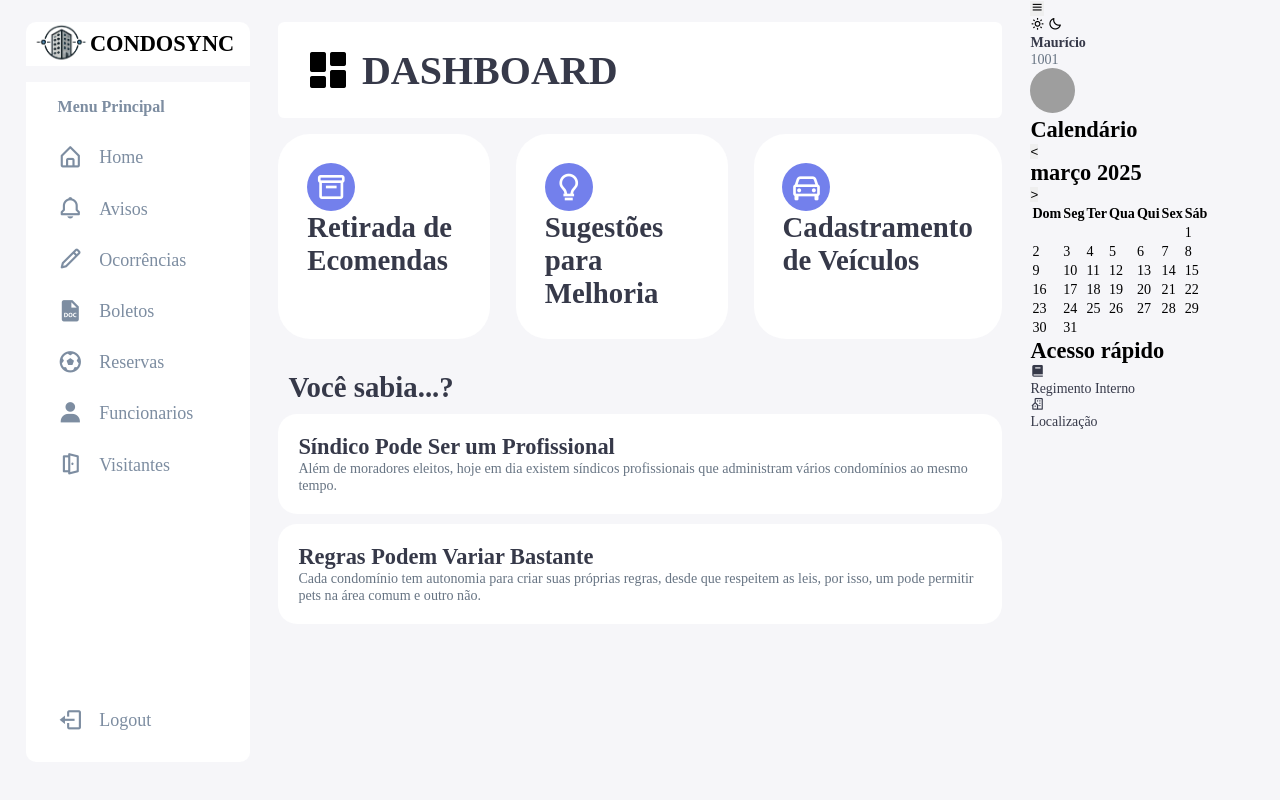
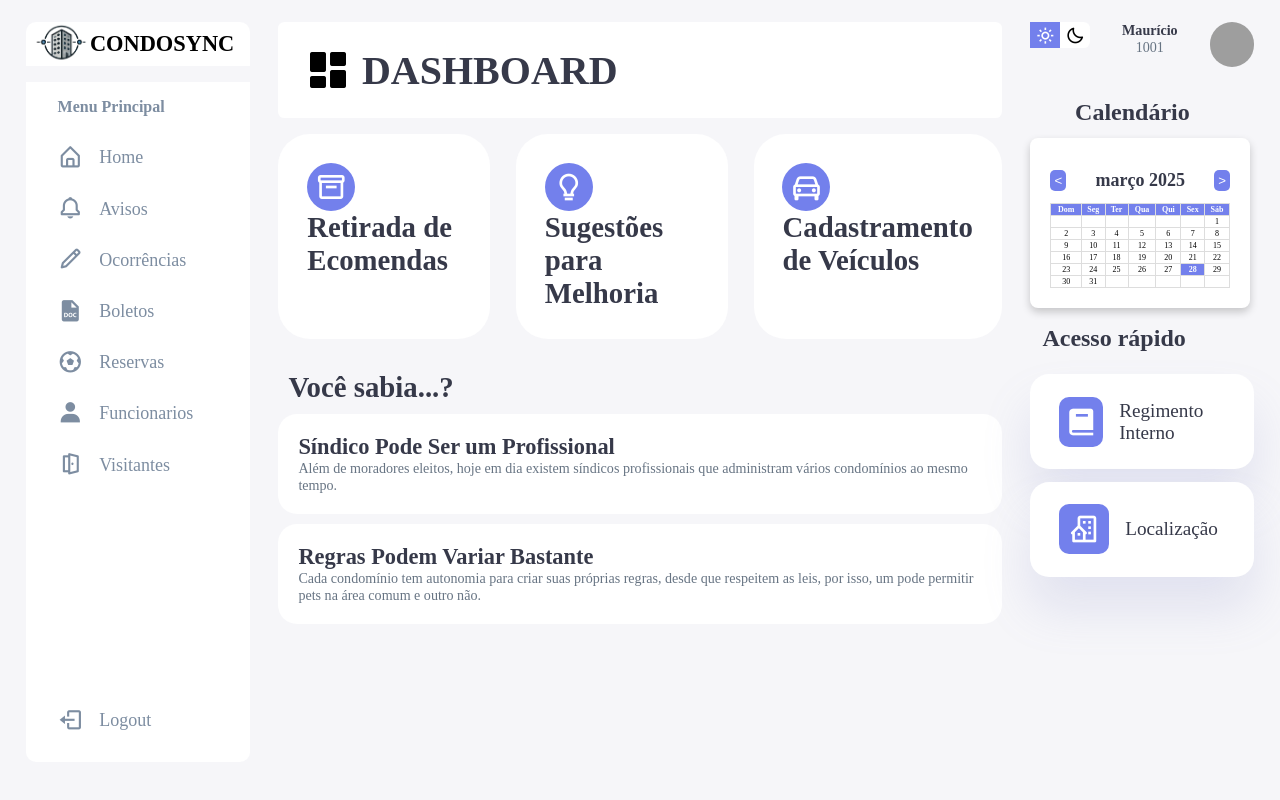
Before and after one commit to caioguimaraesr/CondoSync, a Django app: page / in a window 1280 px wide. Run offline with Django 5.2, Linux system fonts and the light colour scheme; grey boxes are pictures that could not be loaded.

Commit message:
foi implementado o css para a right section

```diff
--- a/condosync/static/condosync/css/style.css
+++ b/condosync/static/condosync/css/style.css
@@ -355,3 +355,223 @@ main .box-main h1{
 main .box-main h2{
     color: var(--clr-dark);
 }
+
+/*************************************************
+              RIGHT SECTION STYLE
+*************************************************/
+.right{
+    margin-top: 1.4rem;
+}
+
+.right h2{
+    color: var(--clr-dark);
+    padding: 12px;
+}
+
+.right .top {
+    display: flex;
+    justify-content: start;
+    gap: 2rem;
+}
+
+.right .top button{
+    display: none;
+}
+
+.right .theme-toggler{
+    background-color: var(--clr-white);
+    display: flex;
+    justify-content: space-between;
+    height: 1.6rem;
+    width: 4.2rem;
+    cursor: pointer;
+    border-radius: var(--border-radius-1);
+}
+
+.right .theme-toggler i{
+    font-size: 1.2rem;
+    width: 50%;
+    height: 100%;
+    display: flex;
+    align-items: center;
+    justify-content: center;
+}
+
+.right .theme-toggler i.active{
+    background-color: var(--clr-primary);
+    color: #fff;
+}
+
+.right .top .profile{
+    display: flex;
+    gap: 2rem;
+    text-align: center;
+}
+
+.right .info h3{
+    color: var(--clr-dark);
+}
+
+.right .item h3{
+    color: var(--clr-dark);
+}
+
+
+/************** Registration ******************/
+
+/* registration home */
+.right .registration .item {
+    background-color: var(--clr-white);
+    display: flex;
+    align-items: center;
+    gap: 1rem;
+    margin: 10px 0;
+    width: 100%;
+    margin-bottom: 0.8rem;
+    padding: 1.4rem var(--card-padding);
+    border-radius: var(--border-radius-3);
+    box-shadow: var(--box-shadow);
+}
+
+.right .registration .item .icon {
+    display: flex;
+    justify-content: center;
+    align-items: center;
+    background: var(--clr-primary);
+    color: var(--clr-white);
+    padding: 6px;
+    border-radius: 10px;
+    height: 50px;
+    width: 50px;
+    font-size: 2rem;
+}
+
+.right .registration .item h3 {
+    font-size: 1.2rem;
+    flex-grow: 1;
+}
+
+.right .registration .item:hover{
+    transform: scale(0.9);
+    transition: 0.3s ease;
+    background-color: var(--clr-primary);
+}
+
+.registration h2{
+    display: flex;
+    margin-top: 5px;
+    font-size: 1.5rem;
+    align-items: center;
+}
+
+/* registration - avisos */
+.right .registration-avisos .item {
+    display: flex;
+    align-items: center;
+    gap: 1rem;
+    margin: 10px 0;
+    width: 100%;
+    margin-bottom: 0.8rem;
+    padding: 0.8rem;
+    border-radius: var(--border-radius-3);
+    box-shadow: var(--box-shadow);
+}
+
+.right .registration-avisos .item .icon {
+    display: flex;
+    justify-content: center;
+    align-items: center;
+    background: var(--clr-primary);
+    color: var(--clr-white);
+    padding: 6px;
+    border-radius: 10px;
+    height: 50px;
+    width: 50px;
+    font-size: 2rem;
+}
+
+.right .registration-avisos .item h3 {
+    font-size: 1.2rem;
+    flex-grow: 1;
+}
+
+.right .registration-avisos .item:hover{
+    background-color: var(--clr-info-light);
+}
+
+.registration-avisos h2{
+    display: flex;
+    margin-top: 5px;
+    font-size: 1.5rem;
+    align-items: center;
+}
+
+
+/************** Calendar ******************/
+.right .calendar{
+    margin-top: 1rem;
+    margin-left: -20px;
+}
+
+.right .calendar h2{
+    display: flex;
+    font-size: 1.5rem;
+    justify-content: center;
+}
+
+.calendar-container {
+    background: white;
+    padding: 20px;
+    border-radius: 8px;
+    box-shadow: 0px 4px 8px rgba(0, 0, 0, 0.2);
+    text-align: center;
+    max-width: 400px;
+    width: 90%;
+    margin-left: 20px;
+}
+
+.header {
+    display: flex;
+    justify-content: space-between;
+    align-items: center;
+}
+
+.calendar button {
+    background: var(--clr-primary);
+    color: white;
+    border: none;
+    padding: 3px 4px;
+    cursor: pointer;
+    border-radius: 5px;
+}
+
+.calendar .calendar-container h2{
+    font-size: 18px;
+}
+
+.calendar button:hover {
+    background: rgb(170, 84, 53);
+}
+
+.calendar table {
+    width: 100%;
+    border-collapse: collapse;
+}
+
+.calendar th, td {
+    padding: 1px;
+    text-align: center;
+    border: 1px solid #ddd;
+    font-size: 8px;
+}
+
+.calendar th {
+    background: var(--clr-primary);
+    color: white;
+}
+
+.calendar .today {
+    background-color: var(--clr-primary);
+    color: white;
+    font-weight: bold;
+}
```
